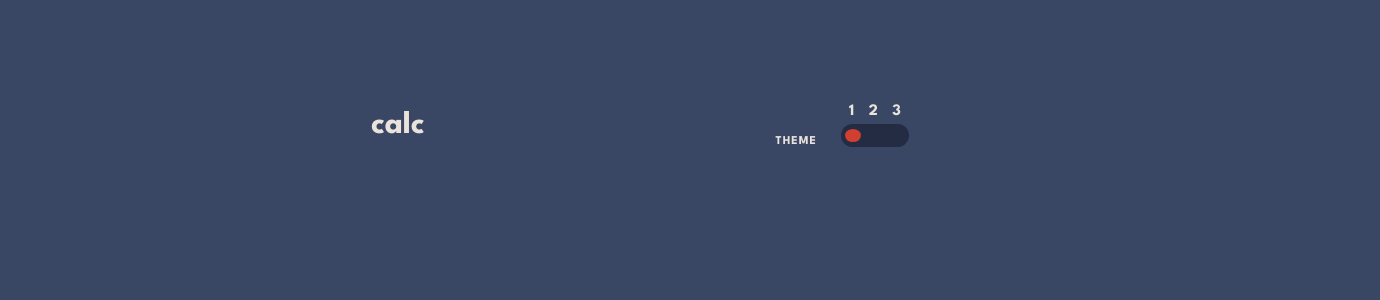
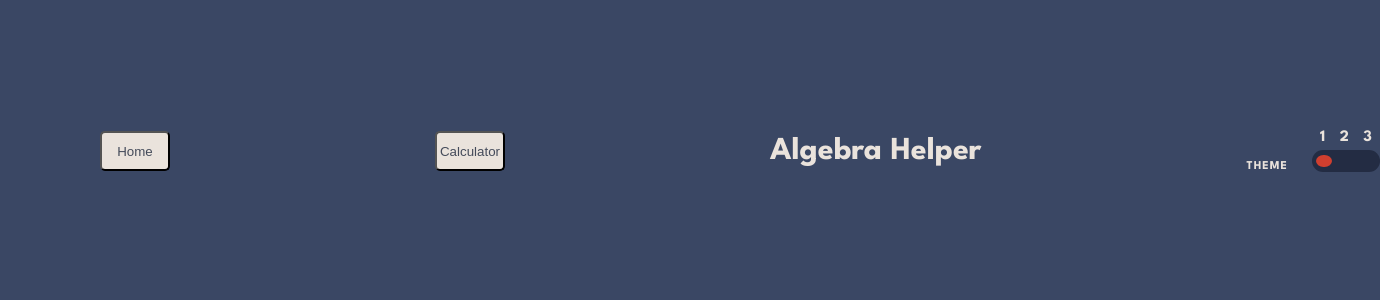
Before and after one commit to sannidhi-s-shetty/DTL_EduSite, a React (Create React App) app: page / in a window 1280 px wide. Before the commit this address had no page. Shown: the top 300 px of the page, 1380 px wide, since content can reach past the window. Built offline with nearby package versions, Linux system fonts and the light colour scheme.

Commit message:
home page added

```diff
--- a/src/App.js
+++ b/src/App.js
@@ -7,9 +7,11 @@ import { useEffect } from "react";
 import { ThemeProvider } from "styled-components";
 // import { basic } from "./styledComponents/Theme.styled.js";
 import { basic } from "./styledComponents/Theme.styled";
+import { Redirect } from "react";
 
 //Componnets
 import Header from "./components/header/Header";
+import Home from "./home";
 import Calculator from "./components/calculator/Calculator";
 import Draw from "./components/footer/Footer";
 
@@ -46,6 +48,9 @@ export default function App() {
       <BrowserRouter>
         <Header HandleThemeChange={HandleThemeChange} />
         <Routes>
+          <Route path="/home" exact element={<>
+          <Home />
+          </>} />
           <Route path="/calculator" exact element={<>
           <Calculator />
           </>} />
--- a/src/assets/Styles.css
+++ b/src/assets/Styles.css
@@ -34,12 +34,15 @@ header {
   flex-direction: row;
   justify-content: space-between;
   max-width: 100%;
-  width: 538px;
-  margin: 0 auto;
-  margin-top: 5.5rem;
+  width: 1285px;
+  height: 70px;
+  /* margin: 0 auto; */
+  /* margin-top: 5.5rem; */
+  margin: 100px;
   padding: 1rem 0;
   align-items: center;
 }
+
 .themes {
   display: flex;
   flex-direction: row;
--- a/src/components/header/Header.js
+++ b/src/components/header/Header.js
@@ -1,9 +1,22 @@
 import ThemeSwitcher from "./ThemeSwitcher";
+import { useNavigate } from "react-router-dom";
 
 const Header = ({ HandleThemeChange }) => {
+  const navigate = useNavigate();
+
+    const handleClick1 = () => {
+        navigate("././home");
+    }
+
+    const handleClick2 = () => {
+      navigate("./calculator");
+  }
+
   return (
     <header>
-      <h1>calc</h1>
+      <button onClick={handleClick1} type="button" className="mainBtns">Home</button>
+      <button onClick={handleClick2} type="button" className="mainBtns">Calculator</button>
+      <h1>Algebra Helper</h1>
       <ThemeSwitcher HandleThemeChange={HandleThemeChange} />
     </header>
   );
--- /dev/null
+++ b/src/home.js
@@ -0,0 +1,21 @@
+import React from "react";
+
+function Home() {
+    return (
+        <div>
+            <h1 style={{padding: "40px"}}className="home">Welcome to Algebra Helper!</h1><br></br>
+            <iframe title = "video1" src="https://www.youtube.com/embed/szovCVjZK_k" frameBorder="0" width="500" height = "500" style={{ color: "red", padding: "40px"}}></iframe>
+            <iframe title = "video2" src="https://www.youtube.com/embed/_FJjTWcMfdU" frameBorder="0" width="500" height = "500" style={{ color: "red" , padding: "40px"}}></iframe><br></br>
+            <iframe title = "video3" src="https://www.youtube.com/embed/SAQWC_ECu7g" frameBorder="0" width="500" height = "500" style={{ color: "red" , padding: "40px"}}></iframe>
+            <iframe title = "video4" src="https://www.youtube.com/embed/PnFseFQyBeo" frameBorder="0" width="500" height = "500" style={{ color: "red" , padding: "40px"}}></iframe><br></br>
+            <iframe title = "video5" src="https://www.youtube.com/embed/dToqcfDy_9k" frameBorder="0" width="500" height = "500" style={{ color: "red" , padding: "40px"}}></iframe>
+            <iframe title = "video6" src="https://www.youtube.com/embed/nrRATHX7OtY" frameBorder="0" width="500" height = "500" style={{ color: "red" , padding: "40px"}}></iframe><br></br>
+            <iframe title = "video7" src="https://www.youtube.com/embed/YHVHQBxR3rw" frameBorder="0" width="500" height = "500" style={{ color: "red" , padding: "40px"}}></iframe>
+            <iframe title = "video8" src="https://www.youtube.com/embed/Ui9blVQGMqw" frameBorder="0" width="500" height = "500" style={{ color: "red" , padding: "40px"}}></iframe><br></br>
+            <iframe title = "video9" src="https://www.youtube.com/embed/3RmUzTHZFPI" frameBorder="0" width="500" height = "500" style={{ color: "red" , padding: "40px"}}></iframe>
+            <iframe title = "video10" src="https://www.youtube.com/embed/nap3kPzpy4E" frameBorder="0" width="500" height = "500" style={{ color: "red" , padding: "40px"}}></iframe><br></br>
+        </div>
+    );
+}
+
+export default Home;
--- a/src/styledComponents/GlobalStyles.js
+++ b/src/styledComponents/GlobalStyles.js
@@ -10,6 +10,11 @@ body {
 header {
   color: ${({ theme }) => theme.colors.headerText};
 }
+
+.home {
+  color: ${({ theme }) => theme.colors.headerText};
+}
+
 .keypad {
   background-color:  ${({ theme }) => theme.colors.keypad};
 }
@@ -22,6 +27,19 @@ header {
     background-color: ${({ theme }) => theme.colors.numberKeyHover};
   }
 }
+
+.mainBtns {
+  border-radius: 5px;
+  height: 40px;
+  width: 70px;
+  background-color: ${({ theme }) => theme.colors.key};
+  ${'' /* box-shadow: 0 4px 0 0 ${({ theme }) => theme.colors.keyShadow}; */}
+  color: ${({ theme }) => theme.colors.keyText};
+  &:hover {
+    background-color: ${({ theme }) => theme.colors.numberKeyHover};
+  }
+}
+
 .screen {
   border-radius: 5px;
   background-color: ${({ theme }) => theme.colors.screen};
```
Also changed, not shown: src/components/footer/Footer.js (line endings or trailing spaces).
